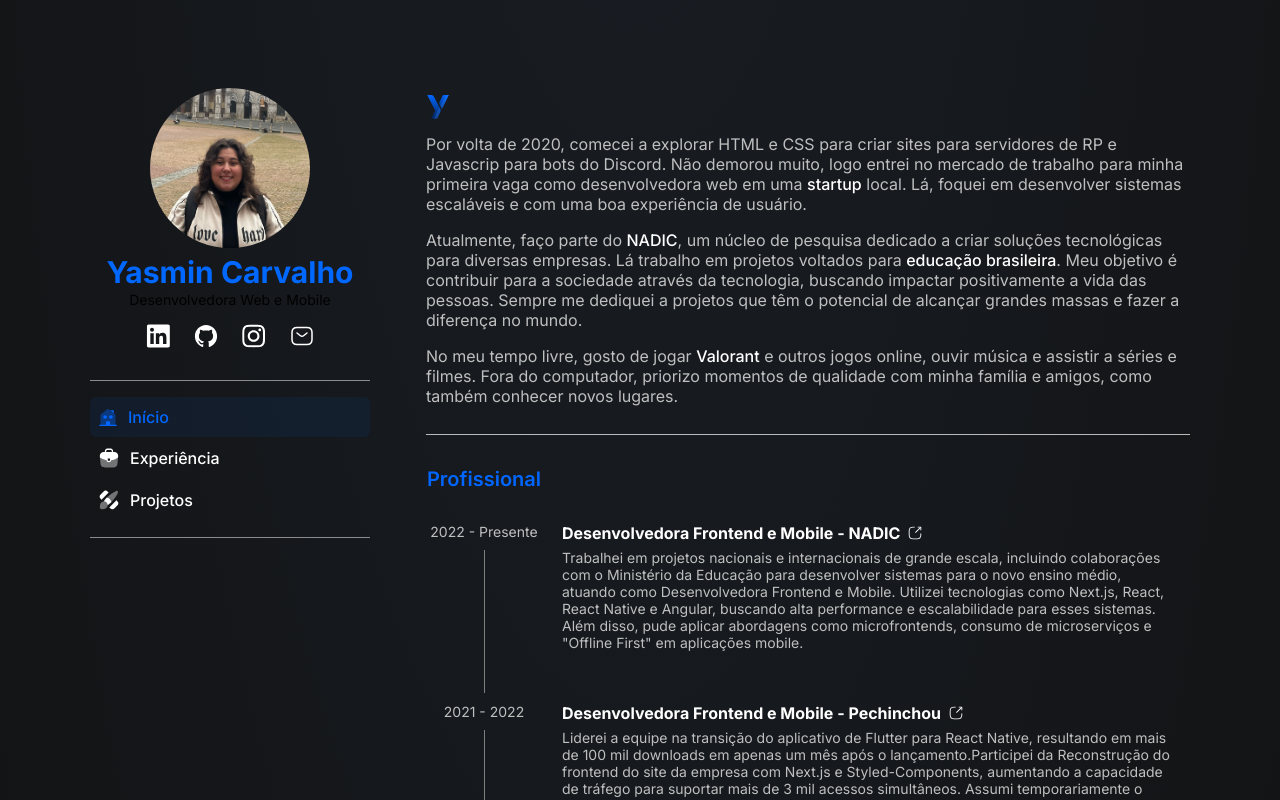
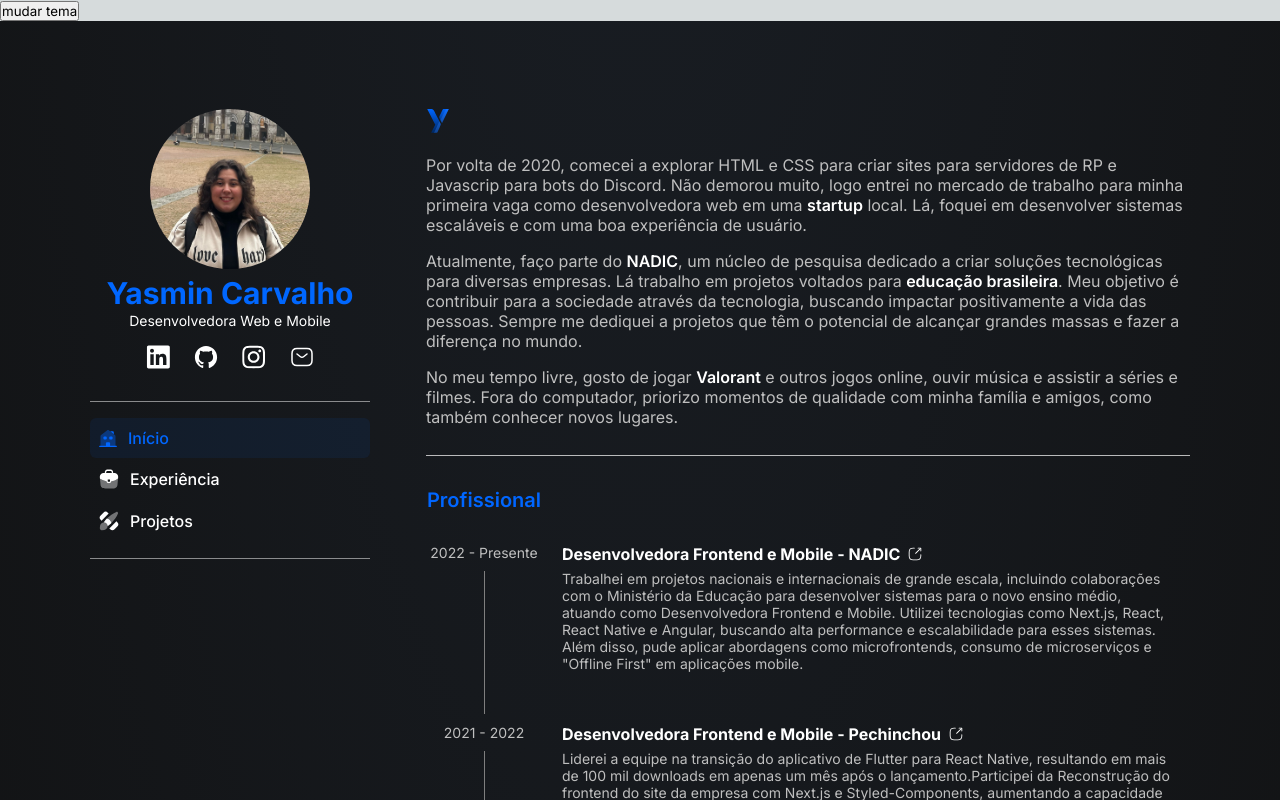
Before and after one commit to Yasnnie/portifolio-react, a Next.js app: page / in a window 1280 px wide. Shown: the top 800 px of the page. Built offline with nearby package versions, Linux system fonts and the light colour scheme.

Commit message:
feat: header, about e line com tema claro

```diff
--- a/src/components/Header/index.tsx
+++ b/src/components/Header/index.tsx
@@ -148,7 +148,7 @@ const Container = styled.header`
     font-weight: 700;
     line-height: 2rem;
     text-align: center;
-    color: ${theme.primaryBlue};
+    color: ${({ theme }) => theme.primary};
   }
 
   .c-header__subtitle {
@@ -156,6 +156,7 @@ const Container = styled.header`
     line-height: 1rem;
     text-align: center;
     margin-top: 0.25rem;
+    color: ${({ theme }) => theme.navLinkColor};
   }
 
   .c-header__nav {
@@ -163,8 +164,9 @@ const Container = styled.header`
     flex-direction: column;
     padding: 1rem 0;
     margin: 1.25rem 0;
-    border-top: 1px solid rgba(255, 255, 255, 0.5);
-    border-bottom: 1px solid rgba(255, 255, 255, 0.5);
+    border-top: 1px solid;
+    border-bottom: 1px solid;
+    border-color: ${({ theme }) => theme.headerBoderColor};
 
     .c-header__nav__link {
       font-size: 1rem;
@@ -176,7 +178,7 @@ const Container = styled.header`
       padding: 0.625rem 0.5rem;
       font-weight: 500;
       gap: 0.625rem;
-      color: ${theme.white};
+      color: ${({ theme }) => theme.navLinkColor};
       display: flex;
       align-items: center;
       cursor: pointer;
@@ -258,19 +260,19 @@ const MobileTitle = styled.div<{ open: boolean }>`
   width: 100%;
   left: 0px;
   padding: 20px 24px;
-  background: rgba(26, 26, 26, 0.8);
+  background: ${({ theme }) => theme.mobileHeaderBg};
   box-shadow: 0 4px 30px rgba(0, 0, 0, 0.1);
   backdrop-filter: blur(4px);
   -webkit-backdrop-filter: blur(4px);
   text-transform: uppercase;
   font-weight: 700;
-  color: ${theme.white};
+  color: ${({ theme }) => theme.mobileHeaderColor};
   letter-spacing: 1px;
   transition: 0.5s;
 
   @media (max-width: 600px) {
     display: flex;
-    top: ${({open})=> open ? '0px' : '-150px'};
+    top: ${({ open }) => (open ? '0px' : '-150px')};
     transition: 0.5s;
   }
 `
--- a/src/components/HomeAbout/index.tsx
+++ b/src/components/HomeAbout/index.tsx
@@ -6,31 +6,42 @@ import Testand from '../../../public/assets/img/SageValorant2.png'
 export default function HomeAbout() {
   return (
     <Container>
-      <h2 className="c-home-about__title">
-      <Image src={Logo} alt='Logo' width={24} height={24}/>
+      <h2>
+        <Image src={Logo} alt="Logo" width={24} height={24} />
       </h2>
 
       <p className="c-home-about__text">
         Por volta de 2020, comecei a explorar HTML e CSS para criar sites para
         servidores de RP e Javascrip para bots do Discord. Não demorou muito,
         logo entrei no mercado de trabalho para minha primeira vaga como
-        desenvolvedora web em uma <a href="https://pechinchou.com.br/" target="_blank">startup</a> local. Lá, foquei em
-        desenvolver sistemas escaláveis e com uma boa experiência de usuário.
+        desenvolvedora web em uma{' '}
+        <a href="https://pechinchou.com.br/" target="_blank">
+          startup
+        </a>{' '}
+        local. Lá, foquei em desenvolver sistemas escaláveis e com uma boa
+        experiência de usuário.
       </p>
       <p className="c-home-about__text">
-        Atualmente, faço parte do <a href="https://nadic.ifrn.edu.br/" target="_blank">NADIC</a>, um núcleo de pesquisa
-        dedicado a criar soluções tecnológicas para diversas empresas. Lá
-        trabalho em projetos voltados para <a href="https://rieh.mec.gov.br/" target="_blank">educação brasileira</a>.
-        Meu objetivo é contribuir para a sociedade através da tecnologia,
+        Atualmente, faço parte do{' '}
+        <a href="https://nadic.ifrn.edu.br/" target="_blank">
+          NADIC
+        </a>
+        , um núcleo de pesquisa dedicado a criar soluções tecnológicas para
+        diversas empresas. Lá trabalho em projetos voltados para{' '}
+        <a href="https://rieh.mec.gov.br/" target="_blank">
+          educação brasileira
+        </a>
+        . Meu objetivo é contribuir para a sociedade através da tecnologia,
         buscando impactar positivamente a vida das pessoas. Sempre me dediquei a
         projetos que têm o potencial de alcançar grandes massas e fazer a
         diferença no mundo.
       </p>
       <p className="c-home-about__text">
-        No meu tempo livre, gosto de jogar <span className='cursor'>Valorant</span> e outros jogos
-        online, ouvir música e assistir a séries e filmes. Fora do computador,
-        priorizo momentos de qualidade com minha família e amigos, como também
-        conhecer novos lugares.
+        No meu tempo livre, gosto de jogar{' '}
+        <span className="cursor">Valorant</span> e outros jogos online, ouvir
+        música e assistir a séries e filmes. Fora do computador, priorizo
+        momentos de qualidade com minha família e amigos, como também conhecer
+        novos lugares.
       </p>
     </Container>
   )
@@ -40,46 +51,28 @@ const Container = styled.section`
   width: 100%;
   margin-bottom: 1.75rem;
 
-  .c-home-about__title {
-    font-size: 2rem;
-    font-weight: 700;
-    line-height: 2.5rem;
-    letter-spacing: 0em;
-    margin-bottom: 6px;
-    text-align: left;
-    color: ${theme.white};
-
-
-    .c-home-about__title__bold {
-      color: ${theme.primaryBlue};
-    }
-  }
-
   .c-home-about__text {
     font-size: 1rem;
     font-weight: 400;
     line-height: 1.25rem;
+    margin-top: 1rem;
 
-    color: ${theme.gray300};
-
-    & + .c-home-about__text {
-      margin-top: 1rem;
-    }
+    color: ${({ theme }) => theme.aboutMeTextColor};
 
     a,
     span {
-      color: ${theme.white};
-      font-weight: 500;
+      color: ${({ theme }) => theme.aboutMeHighlightTextColor};
+      font-weight: 600;
       cursor: pointer;
       transition: 200ms;
 
-      &:hover{
+      &:hover {
         color: ${theme.blue300};
         transition: 200ms;
       }
     }
 
-    .cursor{
+    .cursor {
       cursor: url(${Testand.src}), pointer;
     }
   }
@@ -94,6 +87,4 @@ const Container = styled.section`
     display: block;
     cursor: pointer;
   }
-
-  @media (max-width:1080px) {}
 `
--- a/src/components/Line/index.tsx
+++ b/src/components/Line/index.tsx
@@ -7,6 +7,6 @@ export default function Line() {
 const Container = styled.div`
   flex: 1;
   height: 1px;
-  background: rgba(255, 255, 255, 0.7);
+  background: ${({ theme }) => theme.lineColor};
   width: 100%;
 `
--- a/src/components/PageContainer/index.tsx
+++ b/src/components/PageContainer/index.tsx
@@ -24,8 +24,8 @@ const Container = styled.div`
   min-height: 100vh;
   background: radial-gradient(
     81.94% 128.27% at 50% -28.27%,
-    ${theme.gray800} 0%,
-    ${theme.black500} 100%
+    ${({ theme }) => theme.bg000} 0%,
+    ${({ theme }) => theme.bg100} 100%
   );
   display: flex;
   justify-content: center;
@@ -44,8 +44,7 @@ const Container = styled.div`
     }
   }
 
-
-  @media (max-width:1080px) {
+  @media (max-width: 1080px) {
     padding: 2.5rem 1.5rem;
     .c-main {
       justify-content: flex-start;
--- /dev/null
+++ b/src/context/ThemeContext.tsx
@@ -0,0 +1,22 @@
+import { darkTheme, lightTheme } from '@/styles/theme'
+import { ReactNode, useState } from 'react'
+import { ThemeProvider } from 'styled-components'
+
+interface Props {
+  children: ReactNode
+}
+
+export function ThemeContextProvider({ children }: Props) {
+  const [theme, setTheme] = useState(darkTheme)
+
+  const toggleTheme = () => {
+    setTheme(theme === lightTheme ? darkTheme : lightTheme)
+  }
+
+  return (
+    <ThemeProvider theme={theme}>
+      <button onClick={toggleTheme}>mudar tema</button>
+      {children}
+    </ThemeProvider>
+  )
+}
--- a/src/pages/_app.tsx
+++ b/src/pages/_app.tsx
@@ -1,25 +1,12 @@
 import '@/styles/globals.css'
 import Head from 'next/head'
 import type { AppProps } from 'next/app'
-
+import { ThemeContextProvider } from '@/context/ThemeContext'
 
 export default function App({ Component, pageProps }: AppProps) {
-
   return (
-    <>
-      <Head>
-        <link rel="preconnect" href="https://fonts.googleapis.com" />
-        <link
-          rel="preconnect"
-          href="https://fonts.gstatic.com"
-          crossOrigin="anonymous"
-        />
-        <link
-          href="https://fonts.googleapis.com/css2?family=Inter:wght@100..900&display=swap"
-          rel="stylesheet"
-        />
-      </Head>
+    <ThemeContextProvider>
       <Component {...pageProps} />
-    </>
+    </ThemeContextProvider>
   )
 }
--- a/src/pages/_document.tsx
+++ b/src/pages/_document.tsx
@@ -36,12 +36,22 @@ export default class MyDocument extends Document {
     return (
       <Html>
         <Head>
+          <link rel="preconnect" href="https://fonts.googleapis.com" />
+          <link
+            rel="preconnect"
+            href="https://fonts.gstatic.com"
+            crossOrigin="anonymous"
+          />
+          <link
+            href="https://fonts.googleapis.com/css2?family=Inter:wght@100..900&display=swap"
+            rel="stylesheet"
+          />
           <link rel="shortcut icon" href="/favicon.ico" type="image/ico" />
         </Head>
         <body>
           <Main />
           <NextScript />
-          <Analytics/>
+          <Analytics />
         </body>
       </Html>
     )
--- a/src/styles/theme.ts
+++ b/src/styles/theme.ts
@@ -1,3 +1,5 @@
+import { DefaultTheme } from 'styled-components'
+
 export const theme = {
   primaryBlue: '#0067FF',
 
@@ -6,6 +8,39 @@ export const theme = {
   black500: '#101010',
   white: '#fff',
 
-  gray500:'#7f7f7f',
-  gray300:'#bfbfbf'
+  gray500: '#7f7f7f',
+  gray300: '#bfbfbf',
 }
+
+export const lightTheme: DefaultTheme = {
+  bg000: '#FAFAFA',
+  bg100: '#EBEBEB',
+  primary: '#0067FF',
+
+  headerBoderColor: 'rgba(0, 0, 0, 0.15)',
+  navLinkColor: '#727272',
+
+  mobileHeaderBg: 'rgba(241, 241, 241, 0.45)',
+  mobileHeaderColor: '#727272',
+
+  aboutMeTextColor: '#727272',
+  aboutMeHighlightTextColor: '#4F4F4F',
+
+  lineColor: 'rgba(120, 120, 120, 0.3)',
+}
+
+export const darkTheme: DefaultTheme = {
+  bg000: '#1A1F26',
+  bg100: '#101010',
+  primary: '#0067FF',
+
+  headerBoderColor: 'rgba(255, 255, 255, 0.5)',
+  navLinkColor: '#fff',
+
+  mobileHeaderBg: 'rgba(26, 26, 26, 0.8)',
+  mobileHeaderColor: '#fff',
+
+  aboutMeTextColor: '#bfbfbf',
+  aboutMeHighlightTextColor: '#fff',
+  lineColor: 'rgba(255, 255, 255, 0.7)',
+}
```
Also changed, not shown: src/@types/styled.d.ts (added, +20 -0 lines).
